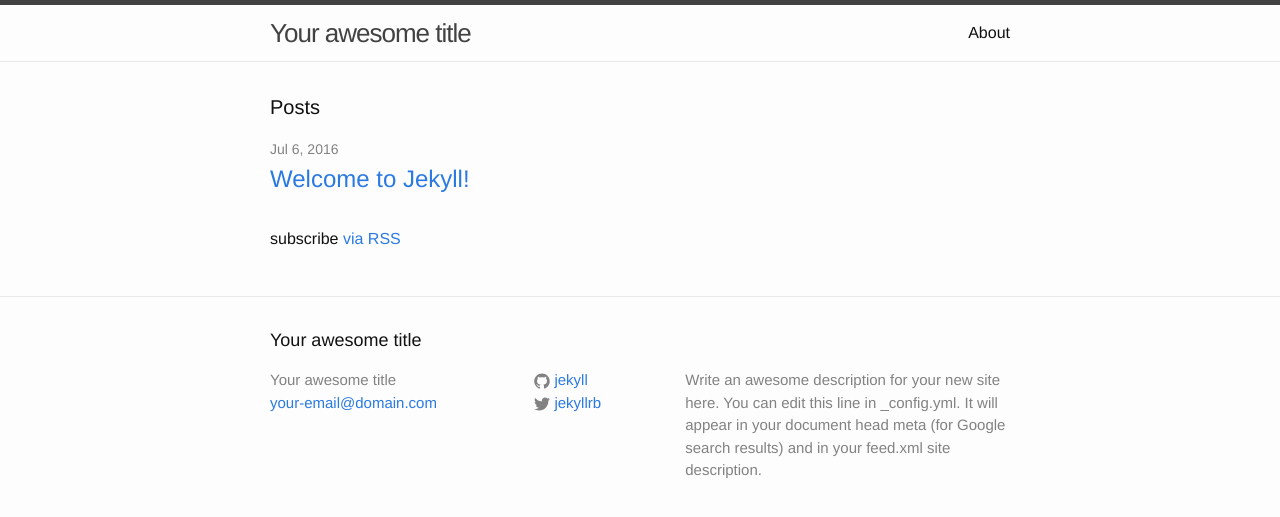
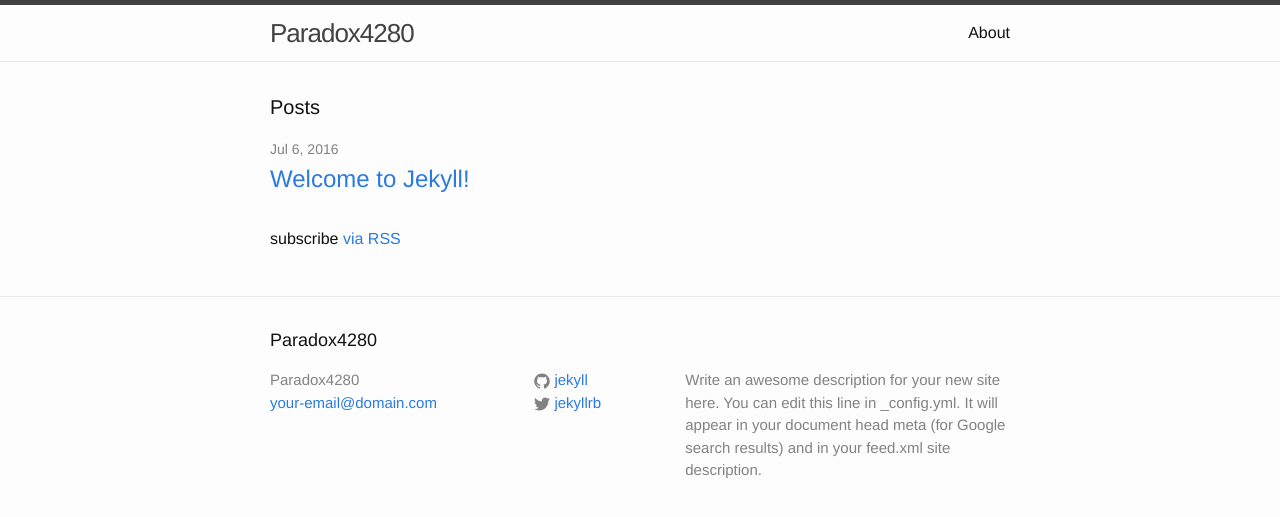
Before and after one commit to paradox4280/paradox4280.github.io, a Jekyll site: the page built from index.html, in a window 1280 px wide. Shown: the top 517 px of the page. Built offline with Jekyll 4.4.1, drawn with Linux system fonts in a browser that asks for light colours.

Commit message:
Update _config.yml

```diff
--- a/_config.yml
+++ b/_config.yml
@@ -6,7 +6,7 @@
 # 'jekyll serve'. If you change this file, please restart the server process.
 
 # Site settings
-title: Your awesome title
+title: Paradox4280
 email: your-email@domain.com
 description: > # this means to ignore newlines until "baseurl:"
   Write an awesome description for your new site here. You can edit this
```
